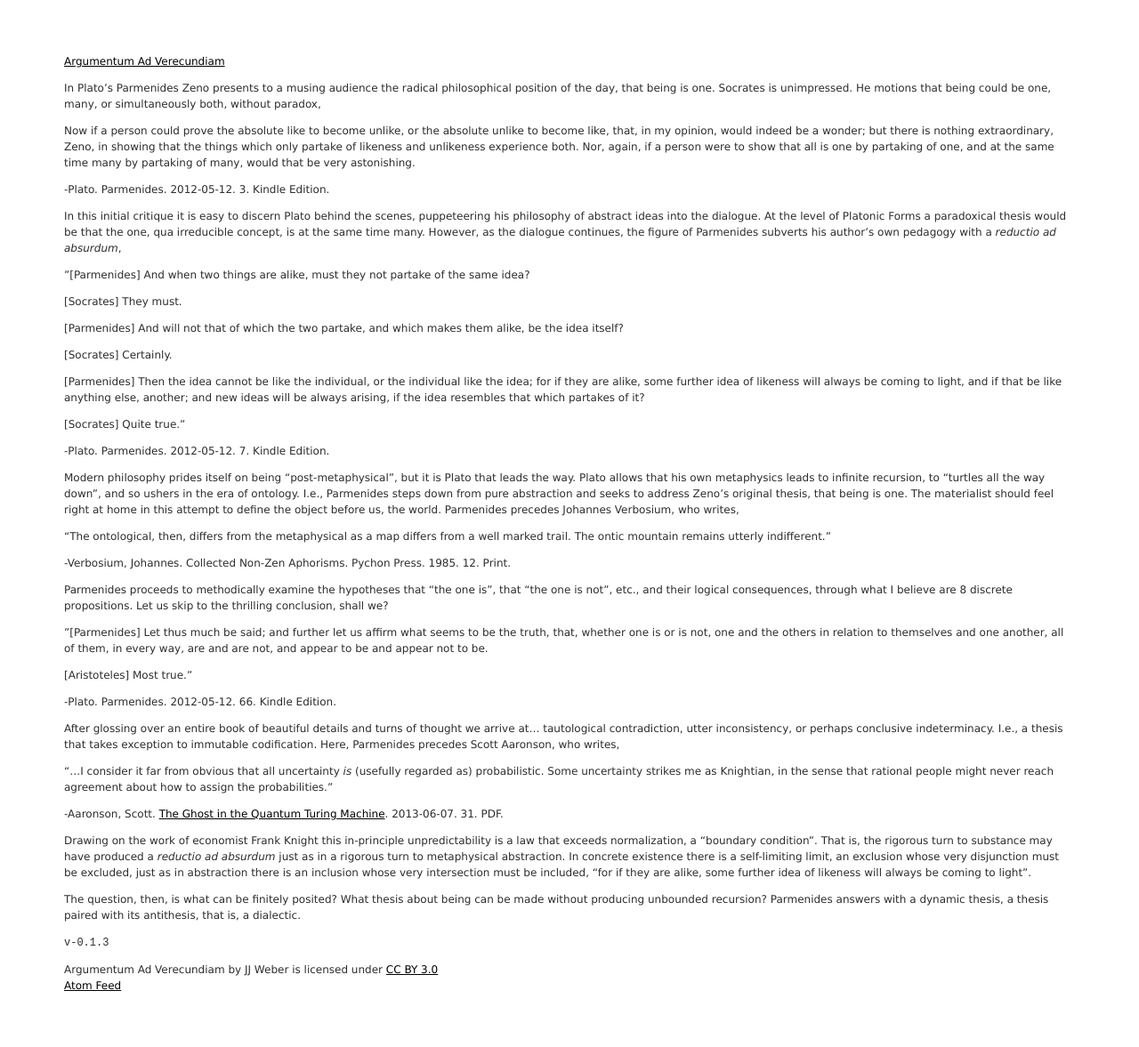
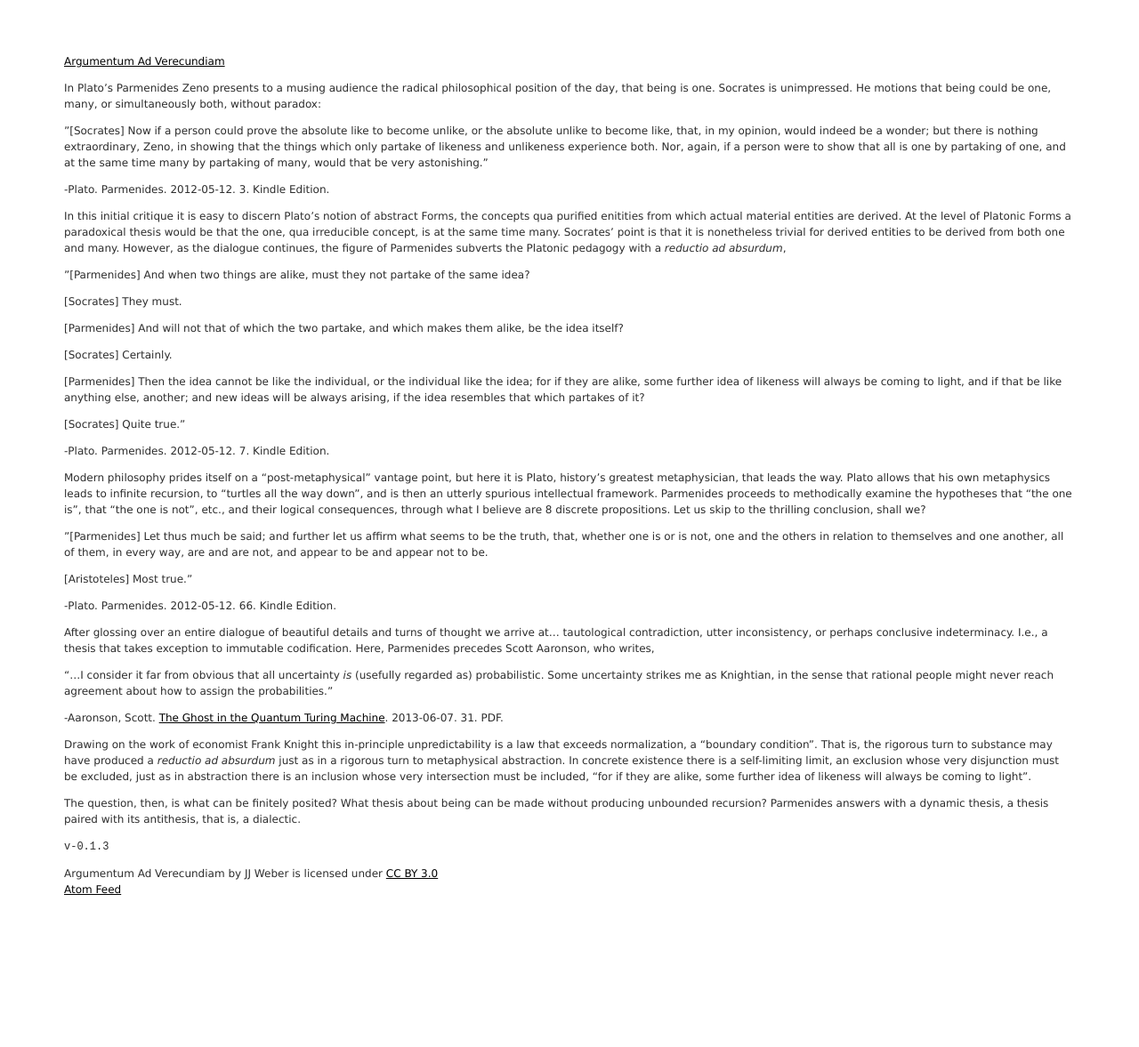
Before and after one commit to jjjjw/argumentum-v, a Jekyll site: the page built from _posts/2013-7-13-i-7.md, in a window 1280 px wide. Shown: the whole page at 89% size. Built offline with Jekyll 4.4.1, drawn with Linux system fonts in a browser that asks for light colours; after the commit the page ends 1069 px from its top, so only the background shows below that.

Commit message:
Marginally less terrible

```diff
--- a/_posts/2013-7-13-i-7.md
+++ b/_posts/2013-7-13-i-7.md
@@ -4,13 +4,13 @@ title: Zeno’s Thesis
 permalink: '7.html'
 ---
 
-In Plato’s Parmenides Zeno presents to a musing audience the radical philosophical position of the day, that being is one. Socrates is unimpressed. He motions that being could be one, many, or simultaneously both, without paradox,
+In Plato’s Parmenides Zeno presents to a musing audience the radical philosophical position of the day, that being is one. Socrates is unimpressed. He motions that being could be one, many, or simultaneously both, without paradox:
 
-Now if a person could prove the absolute like to become unlike, or the absolute unlike to become like, that, in my opinion, would indeed be a wonder; but there is nothing extraordinary, Zeno, in showing that the things which only partake of likeness and unlikeness experience both. Nor, again, if a person were to show that all is one by partaking of one, and at the same time many by partaking of many, would that be very astonishing.
+"\[Socrates\] Now if a person could prove the absolute like to become unlike, or the absolute unlike to become like, that, in my opinion, would indeed be a wonder; but there is nothing extraordinary, Zeno, in showing that the things which only partake of likeness and unlikeness experience both. Nor, again, if a person were to show that all is one by partaking of one, and at the same time many by partaking of many, would that be very astonishing."
 
 -Plato. Parmenides. 2012-05-12. 3. Kindle Edition.
 
-In this initial critique it is easy to discern Plato behind the scenes, puppeteering his philosophy of abstract ideas into the dialogue. At the level of Platonic Forms a paradoxical thesis would be that the one, qua irreducible concept, is at the same time many. However, as the dialogue continues, the figure of Parmenides subverts his author’s own pedagogy with a *reductio ad absurdum*,
+In this initial critique it is easy to discern Plato's notion of abstract Forms, the concepts qua purified enitities from which actual material entities are derived. At the level of Platonic Forms a paradoxical thesis would be that the one, qua irreducible concept, is at the same time many. Socrates' point is that it is nonetheless trivial for derived entities to be derived from both one and many. However, as the dialogue continues, the figure of Parmenides subverts the Platonic pedagogy with a *reductio ad absurdum*,
 
 "\[Parmenides\] And when two things are alike, must they not partake of the same idea?
 
@@ -26,13 +26,7 @@ In this initial critique it is easy to discern Plato behind the scenes, puppetee
 
 -Plato. Parmenides. 2012-05-12. 7. Kindle Edition.
 
-Modern philosophy prides itself on being “post-metaphysical”, but it is Plato that leads the way. Plato allows that his own metaphysics leads to infinite recursion, to “turtles all the way down”, and so ushers in the era of ontology. I.e., Parmenides steps down from pure abstraction and seeks to address Zeno’s original thesis, that being is one. The materialist should feel right at home in this attempt to define the object before us, the world. Parmenides precedes Johannes Verbosium, who writes,
-
-“The ontological, then, differs from the metaphysical as a map differs from a well marked trail. The ontic mountain remains utterly indifferent.”
-
--Verbosium, Johannes. Collected Non-Zen Aphorisms. Pychon Press. 1985. 12. Print.
-
-Parmenides proceeds to methodically examine the hypotheses that “the one is”, that “the one is not”, etc., and their logical consequences, through what I believe are 8 discrete propositions. Let us skip to the thrilling conclusion, shall we?
+Modern philosophy prides itself on a “post-metaphysical” vantage point, but here it is Plato, history's greatest metaphysician, that leads the way. Plato allows that his own metaphysics leads to infinite recursion, to “turtles all the way down”, and is then an utterly spurious intellectual framework. Parmenides proceeds to methodically examine the hypotheses that “the one is”, that “the one is not”, etc., and their logical consequences, through what I believe are 8 discrete propositions. Let us skip to the thrilling conclusion, shall we?
 
 "\[Parmenides\] Let thus much be said; and further let us affirm what seems to be the truth, that, whether one is or is not, one and the others in relation to themselves and one another, all of them, in every way, are and are not, and appear to be and appear not to be.
 
@@ -40,7 +34,7 @@ Parmenides proceeds to methodically examine the hypotheses that “the one is”
 
 -Plato. Parmenides. 2012-05-12. 66. Kindle Edition.
 
-After glossing over an entire book of beautiful details and turns of thought we arrive at... tautological contradiction, utter inconsistency, or perhaps conclusive indeterminacy. I.e., a thesis that takes exception to immutable codification. Here, Parmenides precedes Scott Aaronson, who writes,
+After glossing over an entire dialogue of beautiful details and turns of thought we arrive at... tautological contradiction, utter inconsistency, or perhaps conclusive indeterminacy. I.e., a thesis that takes exception to immutable codification. Here, Parmenides precedes Scott Aaronson, who writes,
 
 "...I consider it far from obvious that all uncertainty *is* (usefully regarded as) probabilistic. Some uncertainty strikes me as Knightian, in the sense that rational people might never reach agreement about how to assign the probabilities."
 
```
